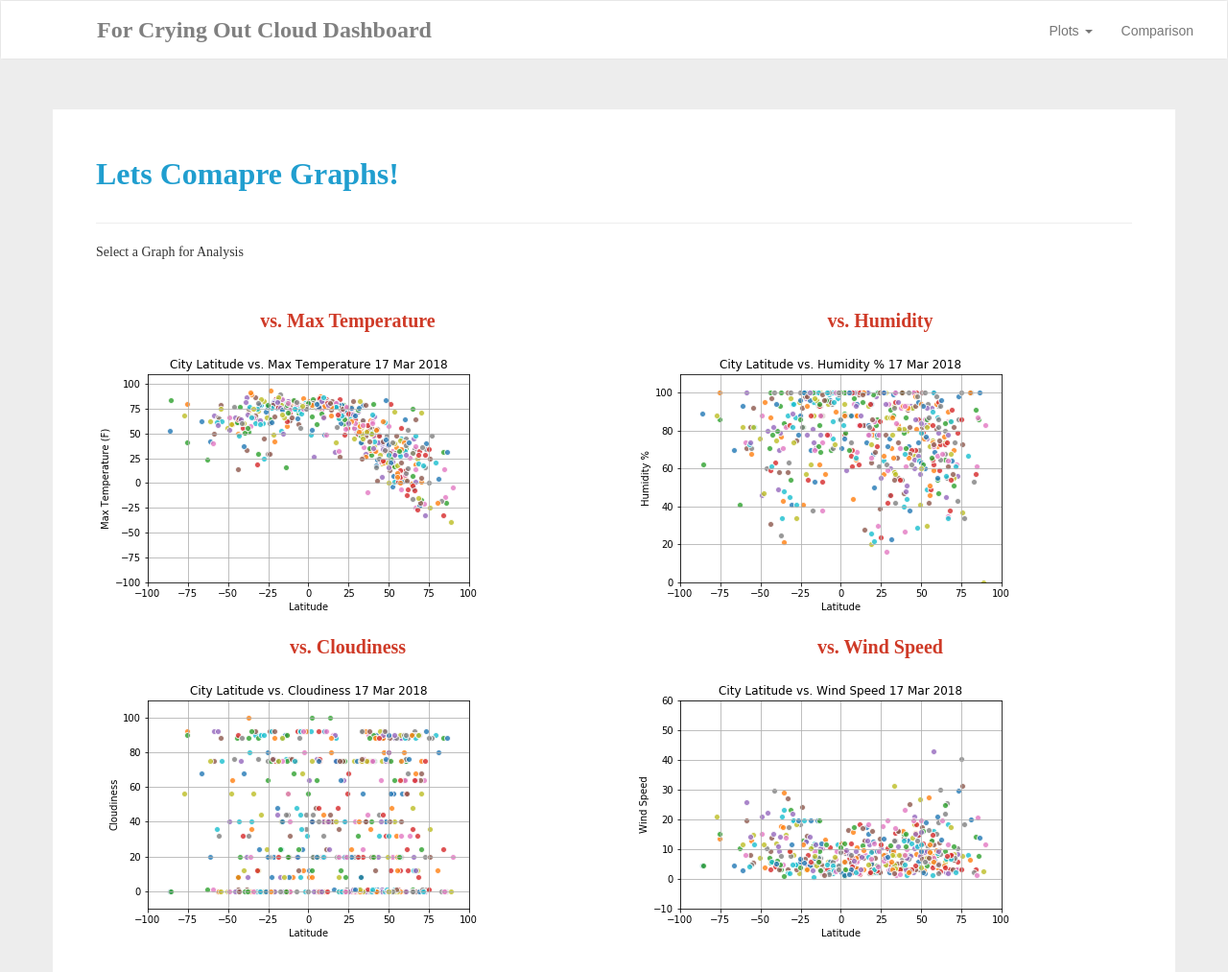
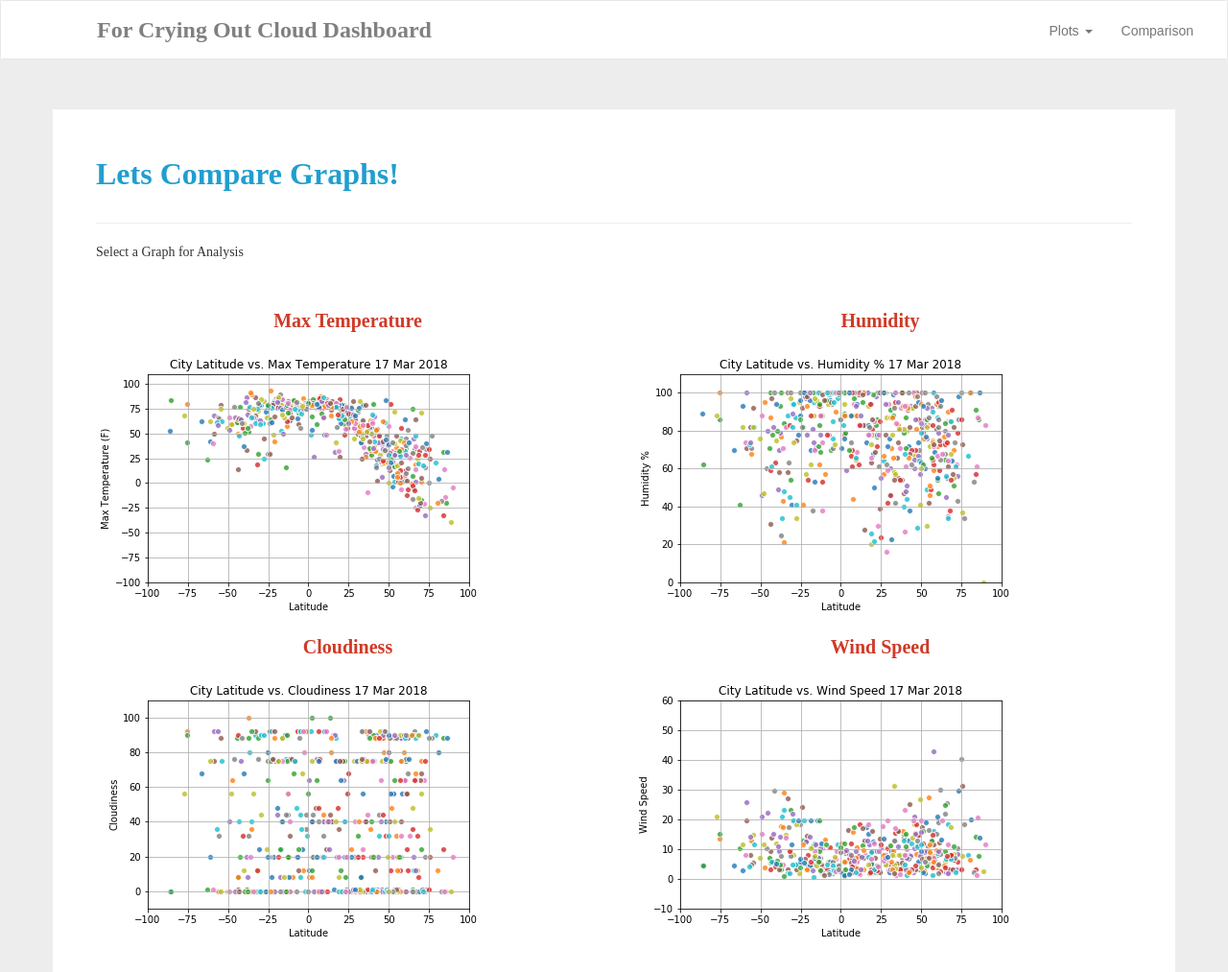
Before and after one commit to tgomez/For_Crying_Out_Cloud_Dashboard, a plain HTML site: page comparison.html in a window 1280 px wide. Shown: the top 1013 px of the page at 96% size. Drawn offline with nearby package versions, Linux system fonts and the light colour scheme.

Commit message:
ok maybe this one is the last one

```diff
--- a/comparison.html
+++ b/comparison.html
@@ -59,27 +59,27 @@
     <div class="container">
       <article class="description-content row">
         <div class="col-xs-12">
-          <h1 class="description-header">Lets Comapre Graphs!</h1>
+          <h1 class="description-header">Lets Compare Graphs!</h1>
           <hr class="description-hr"/>
           <p class="description-text">Select a Graph for Analysis</p>
         </div>
         <div class="col-md-6">
-          <h2 class="comparison-header">vs. Max Temperature</h2>
+          <h2 class="comparison-header">Max Temperature</h2>
           <a href="visualizations/temp.html"><img src="assets/images/Temperature.png" alt="Latitude vs. Max Temperature" class="comparison-image img-responsive"></a>
           <hr class="visible-xs visible-sm">
         </div>
         <div class="col-md-6">
-          <h2 class="comparison-header">vs. Humidity</h2>
+          <h2 class="comparison-header">Humidity</h2>
           <a href="visualizations/humidity.html"><img src="assets/images/Humidity.png" alt="Latitude vs. Humidity" class="comparison-image img-responsive"></a>
           <hr class="visible-xs visible-sm">
         </div>
         <div class="col-md-6">
-          <h2 class="comparison-header">vs. Cloudiness</h2>
+          <h2 class="comparison-header">Cloudiness</h2>
           <a href="visualizations/cloudiness.html"><img src="assets/images/Cloudiness.png" alt="Latitude vs. Cloudiness" class="comparison-image img-responsive"></a>
           <hr class="visible-xs visible-sm">
         </div>
         <div class="col-md-6">
-          <h2 class="comparison-header">vs. Wind Speed</h2>
+          <h2 class="comparison-header">Wind Speed</h2>
           <a href="visualizations/wind.html"><img src="assets/images/Wind.png" alt="Latitude vs. Wind Speed" class="comparison-image img-responsive"></a>
         </div>
       </article>
```
Also changed, not shown: index.html (+2 -3 lines).
